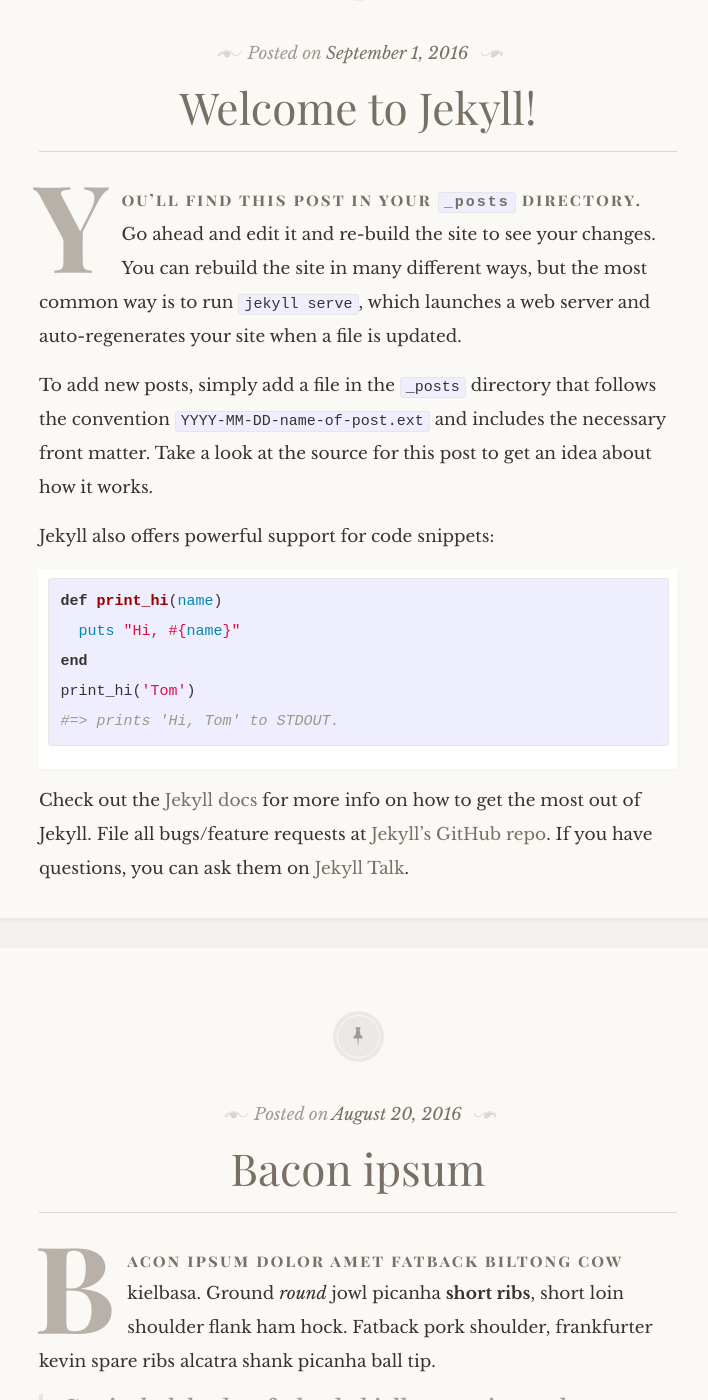
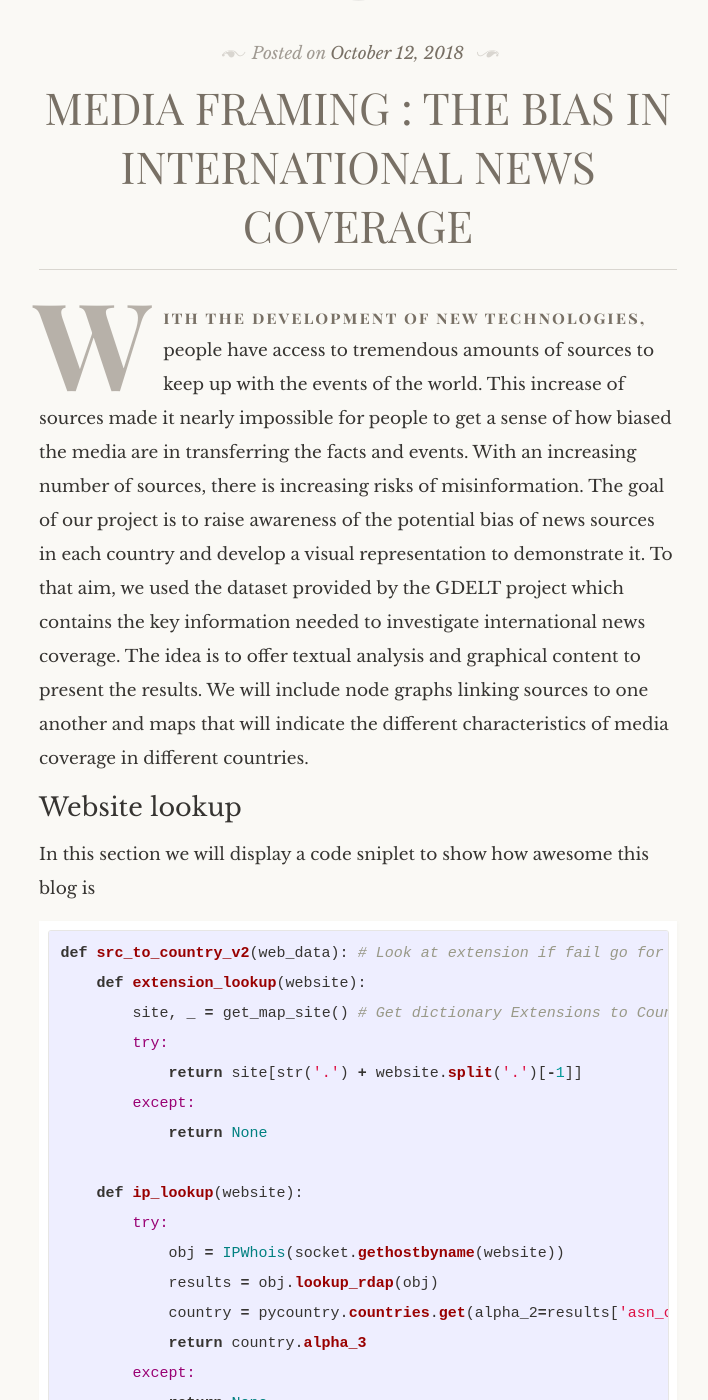
Before and after one commit to Razoff/ada_website, a Jekyll site: the page built from myblog/index.html, in a window 1280 px wide and 1400 px high, scrolled down 205 px. Shown: the whole window, without its empty margins (282-990 px from the left). Built offline with Jekyll 4.4.1, drawn with Linux system fonts in a browser that asks for light colours; some web fonts are replaced; some of the changed text lies outside the part shown.

Commit message:
New post

```diff
--- a/myblog/_config.yml
+++ b/myblog/_config.yml
@@ -13,7 +13,7 @@
 # you will see them accessed via {{ site.title }}, {{ site.email }}, and so on.
 # You can create any custom variable you would like, and they will be accessible
 # in the templates via {{ site.myvariable }}.
-title: Your awesome title
+title: AdA Milestone 3 The blogpost
 email: your-email@domain.com
 description: > # this means to ignore newlines until "baseurl:"
   Write an awesome description for your new site here. You can edit this
--- /dev/null
+++ b/myblog/_posts/2018-12-10-media-framing.markdown
@@ -0,0 +1,65 @@
+---
+layout: post
+title: "MEDIA FRAMING : THE BIAS IN INTERNATIONAL NEWS COVERAGE"
+date: 2018-10-12 11:11:11 +0100
+---
+
+With the development of new technologies, people have access to tremendous amounts of sources to keep up with the events of the world. This increase of sources made it nearly impossible for people to get a sense of how biased the media are in transferring the facts and events. With an increasing number of sources, there is increasing risks of misinformation. The goal of our project is to raise awareness of the potential bias of news sources in each country and develop a visual representation to demonstrate it. To that aim, we used the dataset provided by the GDELT project which contains the key information needed to investigate international news coverage. The idea is to offer textual analysis and graphical content to present the results. We will include node graphs linking sources to one another and maps that will indicate the different characteristics of media coverage in different countries.
+
+
+## Website lookup
+
+
+In this section we will display a code sniplet to show how awesome this blog is
+
+{% highlight ruby %}
+
+def src_to_country_v2(web_data): # Look at extension if fail go for ip alpha 3
+    def extension_lookup(website):
+        site, _ = get_map_site() # Get dictionary Extensions to County code
+        try:
+            return site[str('.') + website.split('.')[-1]]
+        except:
+            return None
+
+    def ip_lookup(website):
+        try:
+            obj = IPWhois(socket.gethostbyname(website))
+            results = obj.lookup_rdap(obj)
+            country = pycountry.countries.get(alpha_2=results['asn_country_code'])
+            return country.alpha_3
+        except:
+            return None
+
+    def two_way_lookup(website):
+        ret = extension_lookup(website)
+        if ret == None:
+            ret = ip_lookup(website)
+            return ret
+        return ret
+
+    return web_data.map(lambda x: two_way_lookup(x))
+
+{% endhighlight %}
+
+## Map
+
+Here is an awesome map
+
+<figure>
+	<img src="{{ site.baseurl }}/assets/plot_03.png" alt="image">
+	<figcaption>
+		There is the information concentration or something like that
+	</figcaption>
+</figure>
+
+Pretty amazing right ?
+
+<figure>
+	<img src="{{ site.baseurl }}/assets/plot_04.png" alt="image">
+	<figcaption>
+		Spaaace
+	</figcaption>
+</figure>
+
+The end
```
Also changed, not shown: myblog/assets/plot_03.png (added), myblog/assets/plot_04.png (added).
